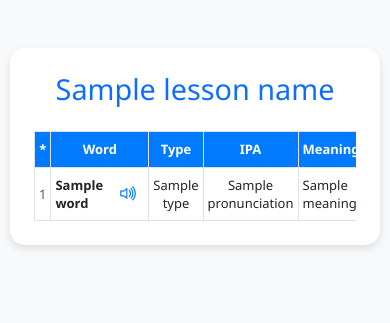
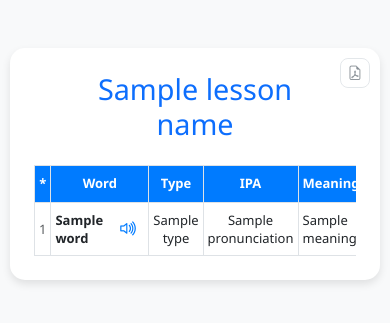
Before and after one commit to quyendang/thaybinh, a Python web app: template templates/share.html in a window 390 px wide. Shown: the top 323 px of the page. Run offline with Jinja, Linux system fonts and the light colour scheme; the template is opened without the code that fills it: most values are stand-ins (such as "Sample title", 1, 10 or a date in 2020).

Commit message:
Update share.html

```diff
--- a/templates/share.html
+++ b/templates/share.html
@@ -12,10 +12,49 @@
             font-family: 'Segoe UI', Tahoma, Geneva, Verdana, sans-serif;
         }
         .card {
+            position: relative;
             border: none;
             border-radius: 15px;
             box-shadow: 0 4px 8px rgba(0, 0, 0, 0.1);
             transition: transform 0.3s ease, box-shadow 0.3s ease;
+        }
+
+        .pdf-download-btn {
+            position: absolute;
+            top: 14px;
+            right: 16px;
+            z-index: 2;
+            display: inline-flex;
+            align-items: center;
+            gap: 5px;
+            padding: 5px 9px;
+            border: 1px solid #dee2e6;
+            border-radius: 8px;
+            background: rgba(255, 255, 255, 0.88);
+            color: #6c757d;
+            font-size: 0.78rem;
+            font-weight: 500;
+            line-height: 1;
+            cursor: pointer;
+            opacity: 0.82;
+            transition: background-color 0.18s ease, color 0.18s ease, border-color 0.18s ease, opacity 0.18s ease;
+        }
+        .pdf-download-btn:hover {
+            background: #f8f9fa;
+            color: #495057;
+            border-color: #ced4da;
+            opacity: 1;
+        }
+        .pdf-download-btn:focus-visible {
+            outline: 2px solid rgba(0, 123, 255, 0.35);
+            outline-offset: 2px;
+        }
+        .pdf-download-btn i {
+            font-size: 0.9rem;
+        }
+        .lesson-title {
+            padding-left: 64px;
+            padding-right: 64px;
         }
         .table {
             background-color: #fff;
@@ -87,7 +126,7 @@
                 font-size: 12px !important;
             }
 
-            header, footer, .speaker-btn {
+            header, footer, .speaker-btn, .pdf-download-btn {
                 display: none !important;
             }
 
@@ -335,6 +374,24 @@
                 padding: 0 10px;
             }
 
+            .pdf-download-btn {
+                top: 10px;
+                right: 10px;
+                width: 30px;
+                height: 30px;
+                padding: 0;
+                justify-content: center;
+            }
+
+            .pdf-download-btn .pdf-download-label {
+                display: none;
+            }
+
+            .lesson-title {
+                padding-left: 36px;
+                padding-right: 36px;
+            }
+
             .card {
                 margin: 10px 0;
             }
@@ -385,7 +442,17 @@
 <body>
     <div class="container mt-5">
         <div class="card p-4">
-            <h1 class="text-center mb-4 text-primary" style="font-size: 1.8rem;">{{ lesson_name }}</h1>
+            <button
+                type="button"
+                class="pdf-download-btn"
+                onclick="downloadPdf()"
+                aria-label="Tải bài học về PDF"
+                title="Tải về PDF"
+            >
+                <i class="bi bi-file-earmark-pdf" aria-hidden="true"></i>
+                <span class="pdf-download-label">PDF</span>
+            </button>
+            <h1 class="lesson-title text-center mb-4 text-primary" style="font-size: 1.8rem;">{{ lesson_name }}</h1>
             <div class="table-responsive">
                 <table class="table table-bordered table-hover align-middle">
                     <thead>
@@ -431,6 +498,10 @@
     <script>
         // Global variables for column hiding
         const hideColumnsPrint = JSON.parse('{{ hide_columns_print|tojson if hide_columns_print else "[]" }}');
+
+        function downloadPdf() {
+            window.print();
+        }
 
         function playAudio(audioSrc) {
             if (!audioSrc) return;
```
